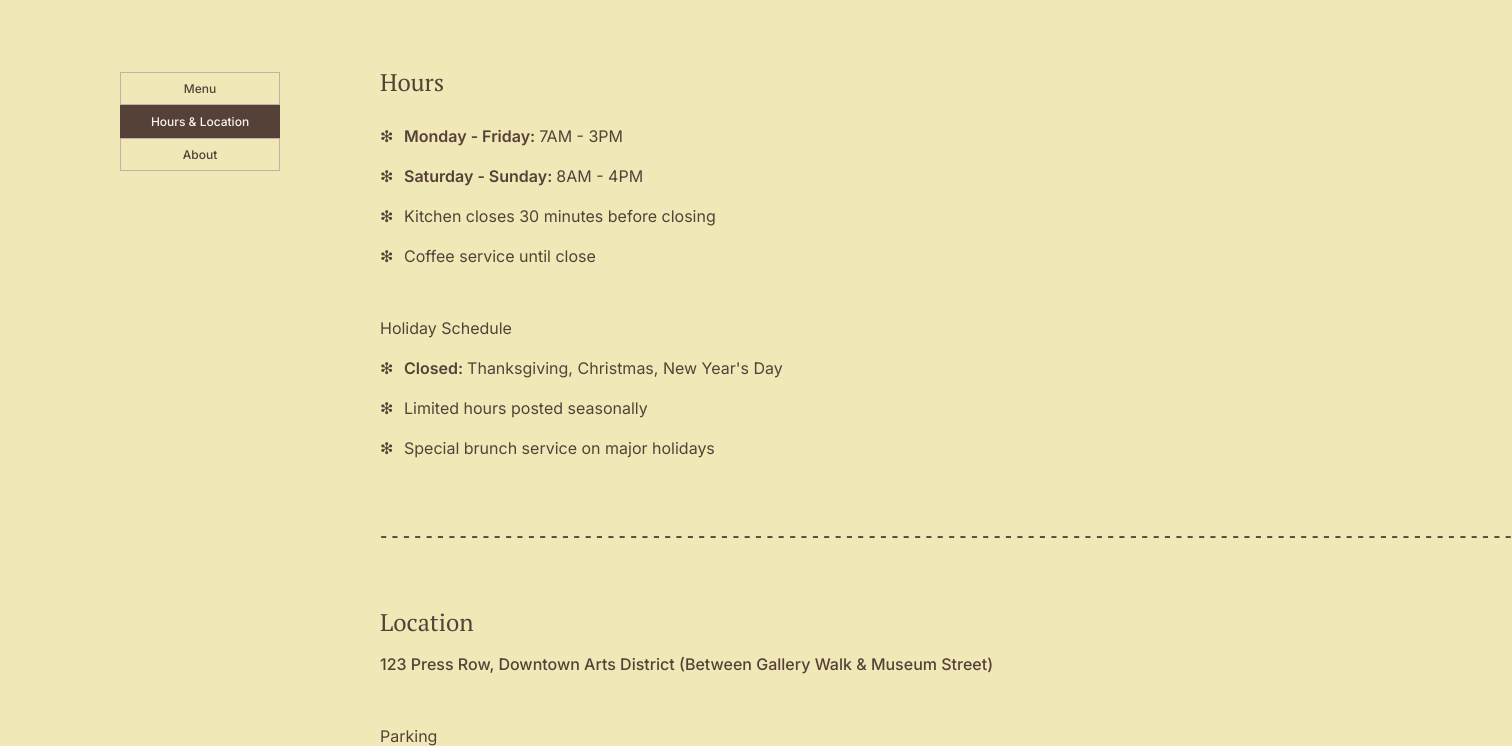
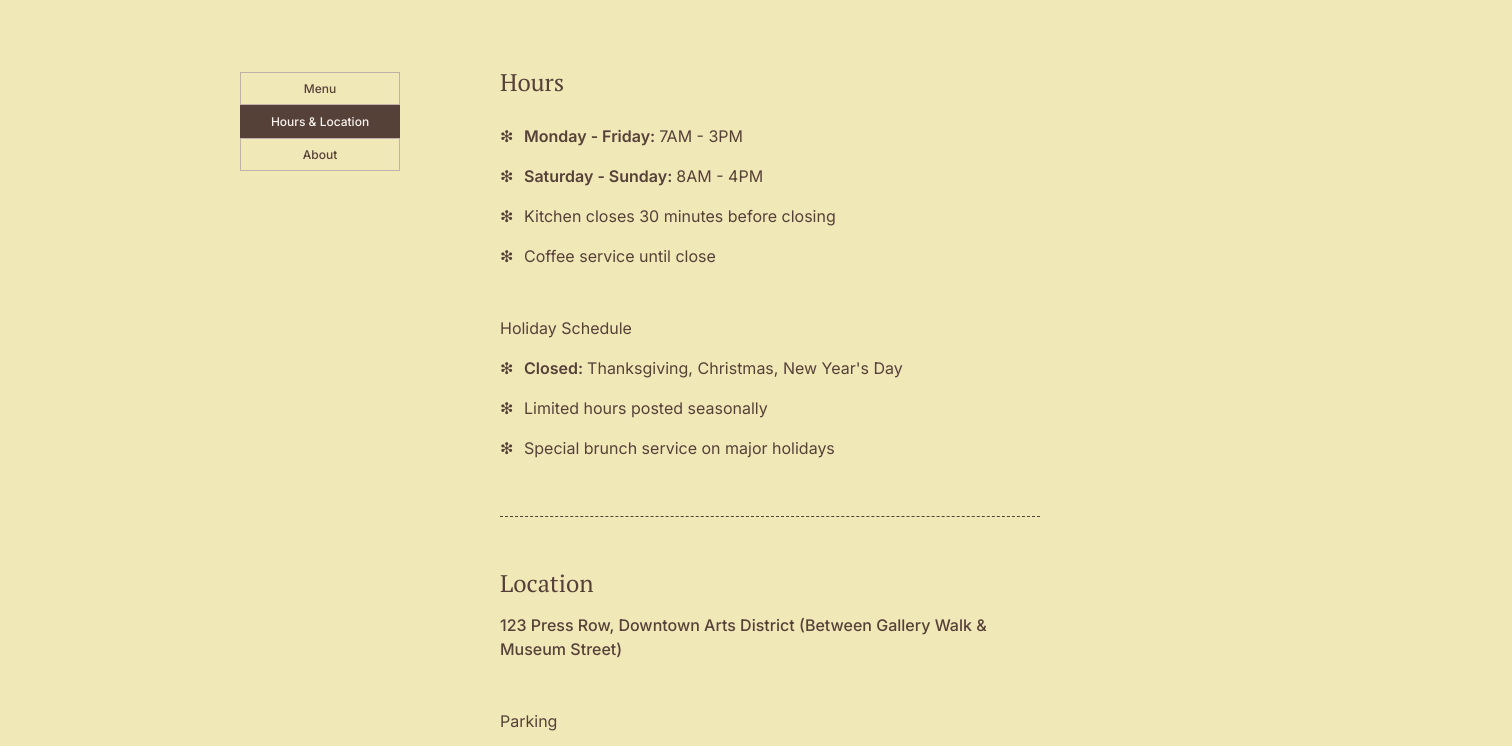
Before and after one commit to yayuniverse/restaurant-SPA, a website built with webpack: page src/template.html in a window 1280 px wide. Both pictures are taken after a click on the button "Hours & Location". Shown: the top 746 px of the page, 1512 px wide, since content can reach past the window. Built offline with nearby package versions, Linux system fonts and the light colour scheme.

Commit message:
refactor layout; update hours divider design

```diff
--- a/src/css/global.css
+++ b/src/css/global.css
@@ -1,7 +1,7 @@
 body {
   display: grid;
   grid-template-columns: 1fr 9fr;
-  padding: 64px 120px;
+  padding: 64px 240px;
   gap: 100px;
   background-color: #f1e8b8;
 }
@@ -11,6 +11,7 @@ nav {
   flex-direction: column;
   width: 160px;
   padding-top: 8px;
+  grid-column: 1 / 2;
 }
 
 button {
@@ -41,12 +42,9 @@ button.active {
 }
 
 div#content {
-  box-sizing: content-box;
-  /* border: 1px solid #c1b1aa; */
-  width: 100%;
+  grid-column: 2 / 3;
   display: flex;
   flex-direction: column;
   justify-content: start;
   align-items: start;
-  /* padding-top: 16px; */
 }
--- a/src/css/hours-location.css
+++ b/src/css/hours-location.css
@@ -69,11 +69,8 @@
 }
 
 .hours-divider {
-  display: flex;
-  align-items: center;
-  gap: 4px;
-  height: 40px;
+  height: 1px;
   width: 100%;
   margin-top: 56px;
-  /* border: 1px solid #564138; */
+  border-top: 1px dashed #564138;
 }
--- a/src/hours-location.js
+++ b/src/hours-location.js
@@ -31,15 +31,8 @@ function renderHours() {
   createRow("Special brunch service on major holidays", holidaysList);
 
   //divider
-  const hoursDivider = createElement("div")
-  addClass(hoursDivider, "hours-divider")
-
-  for (let i = 0; i < 100; i++) {
-    const symbol = createElement("p")
-    symbol.textContent = "-"
-
-    hoursDivider.append(symbol)
-  }
+  const hoursDivider = createElement("div");
+  addClass(hoursDivider, "hours-divider");
 
   //location section
   const locationHeader = createElement("h1");
```
